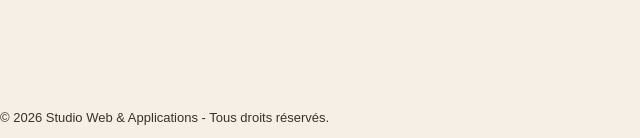
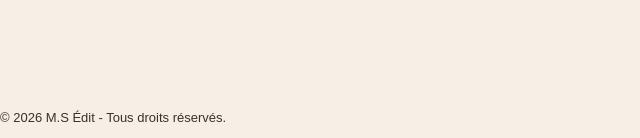
Before and after one commit to MSEDIT-1304/services-aux-ecrivains, a Flask app: page /contact in a window 1280 px wide. Shown: the part 774-912 px from the top of the page, without its empty margins (0-640 px from the left). Run offline with Flask 3, Linux system fonts and the light colour scheme.

Commit message:
Update contact.html

```diff
--- a/templates/contact.html
+++ b/templates/contact.html
@@ -103,7 +103,7 @@ overlay.onclick = () => {
     <div class="footer-contenu">
 
         <p>
-            © 2026 Studio Web & Applications - Tous droits réservés.
+            © 2026 M.S Édit - Tous droits réservés.
         </p>
 
     </div>
```
